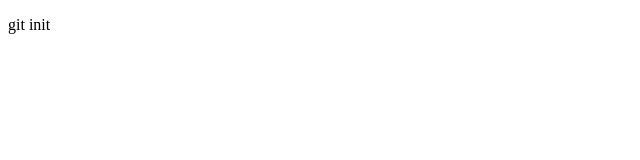
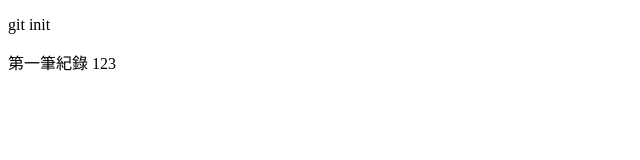
Before and after one commit to Tzuhui/test-for-rebase, a plain HTML site: page index.html in a window 1280 px wide. Shown: the whole page, without its empty margins (0-640 px from the left). Drawn offline with Linux system fonts and the light colour scheme.

Commit message:
增加『第一筆紀錄 123』

```diff
--- a/index.html
+++ b/index.html
@@ -8,5 +8,6 @@
 </head>
 <body>
   <p>git init</p>
+  <p>第一筆紀錄 123</p>
 </body>
 </html>
```
